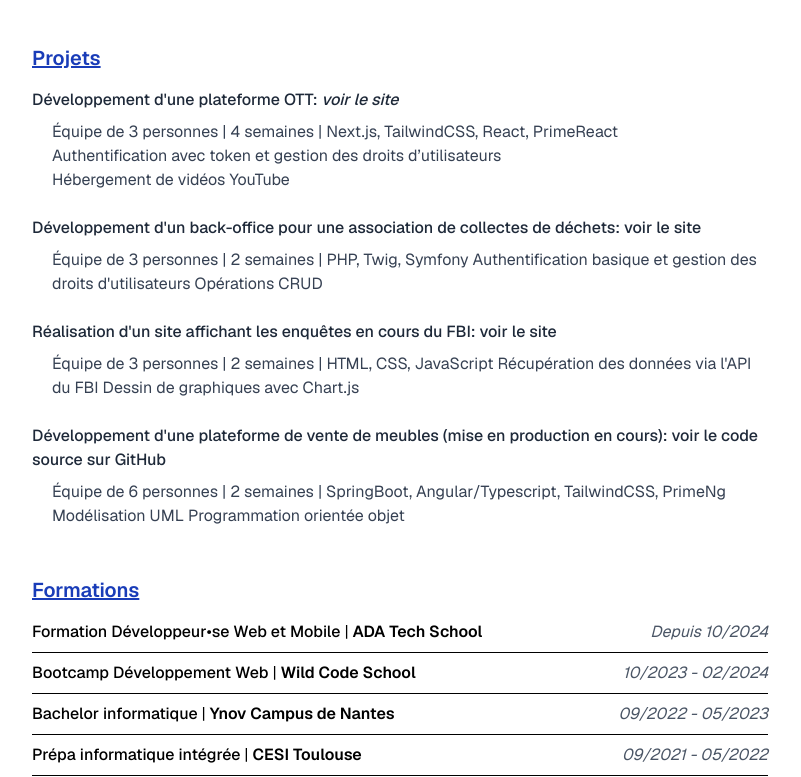
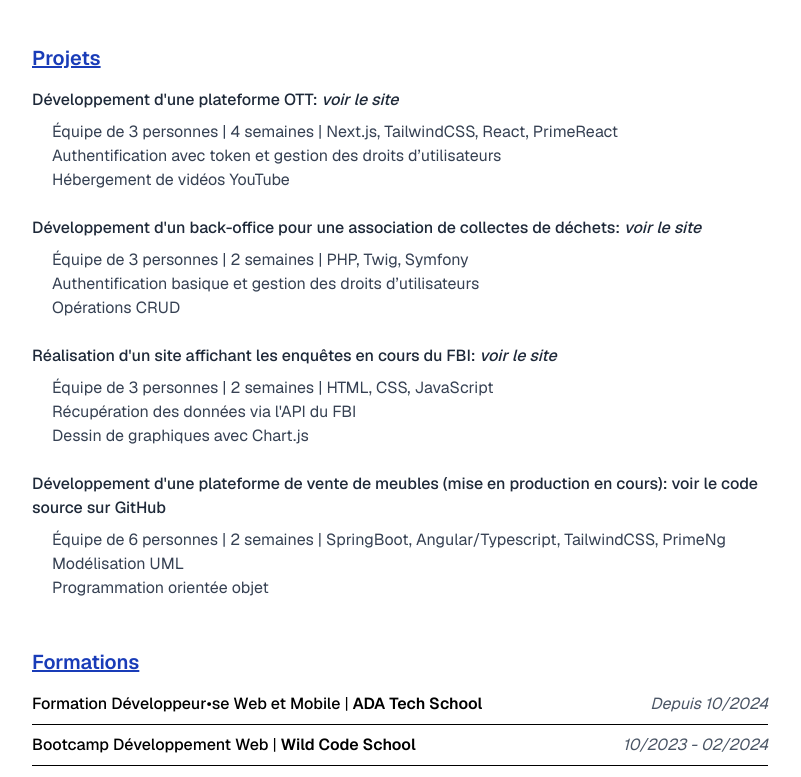
Before and after one commit to Ange230700/ultime-resume, a Next.js app: page / in a window 1280 px wide. Shown: the part 448-1225 px from the top of the page, without its empty margins (240-1041 px from the left). Built offline with nearby package versions, Linux system fonts and the light colour scheme.

Commit message:
feat: 🎸  do stuff

```diff
--- a/src/app/components/Education.tsx
+++ b/src/app/components/Education.tsx
@@ -19,7 +19,7 @@ export default function EducationSection({
       <div className="space-y-2">
         {list.map((edu) => (
           <div
-            key={`${edu.formation_title}-${edu.school}`}
+            key={edu.formation_id}
             className="flex items-center justify-between border-b pb-2"
           >
             <div>
--- a/src/app/data/lists.ts
+++ b/src/app/data/lists.ts
@@ -87,34 +87,35 @@ export const experiencesList: Experience[] = [
   },
   {
     experience_id: "back_office",
-    project_description: `Développement d'un back-office pour une association de collectes de déchets: <u><em><a href="${projectsLinks.back_office}" target="_blank">voir le site</a></em></u>`,
+    project_description: `Développement d'un back-office pour une association de collectes de déchets: _[voir le site](${projectsLinks.back_office})_`,
     tasks: [
-      "Équipe de 3 personnes <strong>|</strong> 2 semaines <strong>|</strong> PHP, Twig, Symfony",
-      "Authentification basique et gestion des droits d'utilisateurs",
-      "Opérations CRUD",
+      "* Équipe de 3 personnes | 2 semaines | PHP, Twig, Symfony",
+      "* Authentification basique et gestion des droits d’utilisateurs",
+      "* Opérations CRUD",
     ],
   },
   {
     experience_id: "daf",
-    project_description: `Réalisation d'un site affichant les enquêtes en cours du FBI: <u><em><a href="${projectsLinks.daf}" target="_blank">voir le site</a></em></u>`,
+    project_description: `Réalisation d'un site affichant les enquêtes en cours du FBI: _[voir le site](${projectsLinks.daf})_`,
     tasks: [
-      "Équipe de 3 personnes <strong>|</strong> 2 semaines <strong>|</strong> HTML, CSS, JavaScript",
-      "Récupération des données via l'<strong>API</strong> du FBI",
-      "Dessin de graphiques avec <strong>Chart.js</strong>",
+      "* Équipe de 3 personnes | 2 semaines | HTML, CSS, JavaScript",
+      "* Récupération des données via l'API du FBI",
+      "* Dessin de graphiques avec Chart.js",
     ],
   },
   {
     experience_id: "furniture",
     project_description: `Développement d'une plateforme de vente de meubles (mise en production en cours): <u><em><a href="${projectsLinks.furniture}" target="_blank">voir le code source sur GitHub</a></em></u>`,
     tasks: [
-      "Équipe de 6 personnes <strong>|</strong> 2 semaines <strong>|</strong> SpringBoot, Angular/Typescript, TailwindCSS, PrimeNg",
-      "Modélisation UML",
-      "Programmation orientée objet",
+      "* Équipe de 6 personnes | 2 semaines | SpringBoot, Angular/Typescript, TailwindCSS, PrimeNg",
+      "* Modélisation UML",
+      "* Programmation orientée objet",
     ],
   },
 ];
 
 export interface Education {
+  formation_id: number;
   formation_title: string;
   school: string;
   formation_span: string;
@@ -122,36 +123,43 @@ export interface Education {
 
 export const educationList: Education[] = [
   {
+    formation_id: 7,
     formation_title: "Formation Développeur•se Web et Mobile",
     school: "ADA Tech School",
     formation_span: "Depuis 10/2024",
   },
   {
+    formation_id: 6,
     formation_title: "Bootcamp Développement Web",
     school: "Wild Code School",
     formation_span: "10/2023 - 02/2024",
   },
   {
+    formation_id: 5,
     formation_title: "Bachelor informatique",
     school: "Ynov Campus de Nantes",
     formation_span: "09/2022 - 05/2023",
   },
   {
+    formation_id: 4,
     formation_title: "Prépa informatique intégrée",
     school: "CESI Toulouse",
     formation_span: "09/2021 - 05/2022",
   },
   {
+    formation_id: 3,
     formation_title: "Formation ingénieur électronique embarqué",
     school: "CESI Toulouse",
     formation_span: "09/2020 - 05/2021",
   },
   {
+    formation_id: 2,
     formation_title: "Prépa technologique intégrée",
     school: "CESI Saint-Nazaire",
     formation_span: "09/2019 - 05/2020",
   },
   {
+    formation_id: 1,
     formation_title: "Cycle Préparatoire Scientifique",
     school: "LFBP Abidjan, Côte d'Ivoire",
     formation_span: "09/2017 - 07/2019",
```
